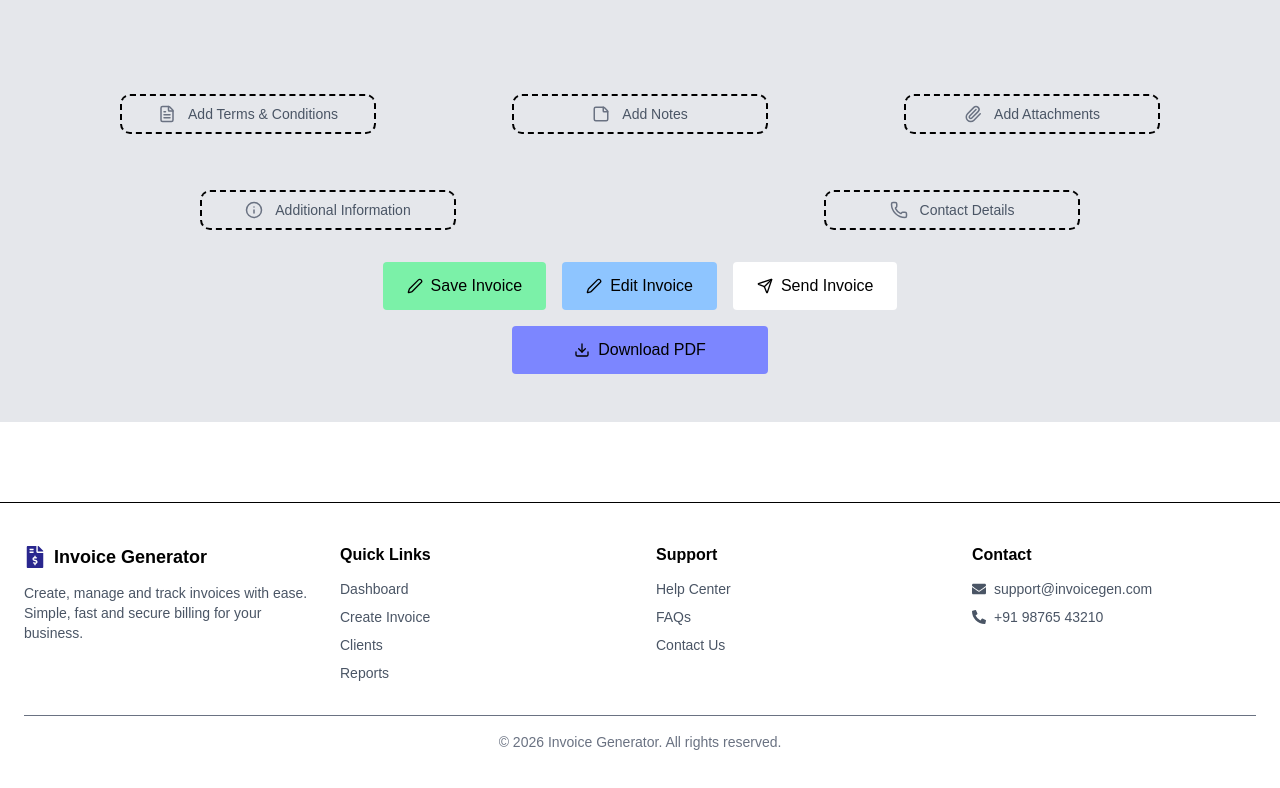
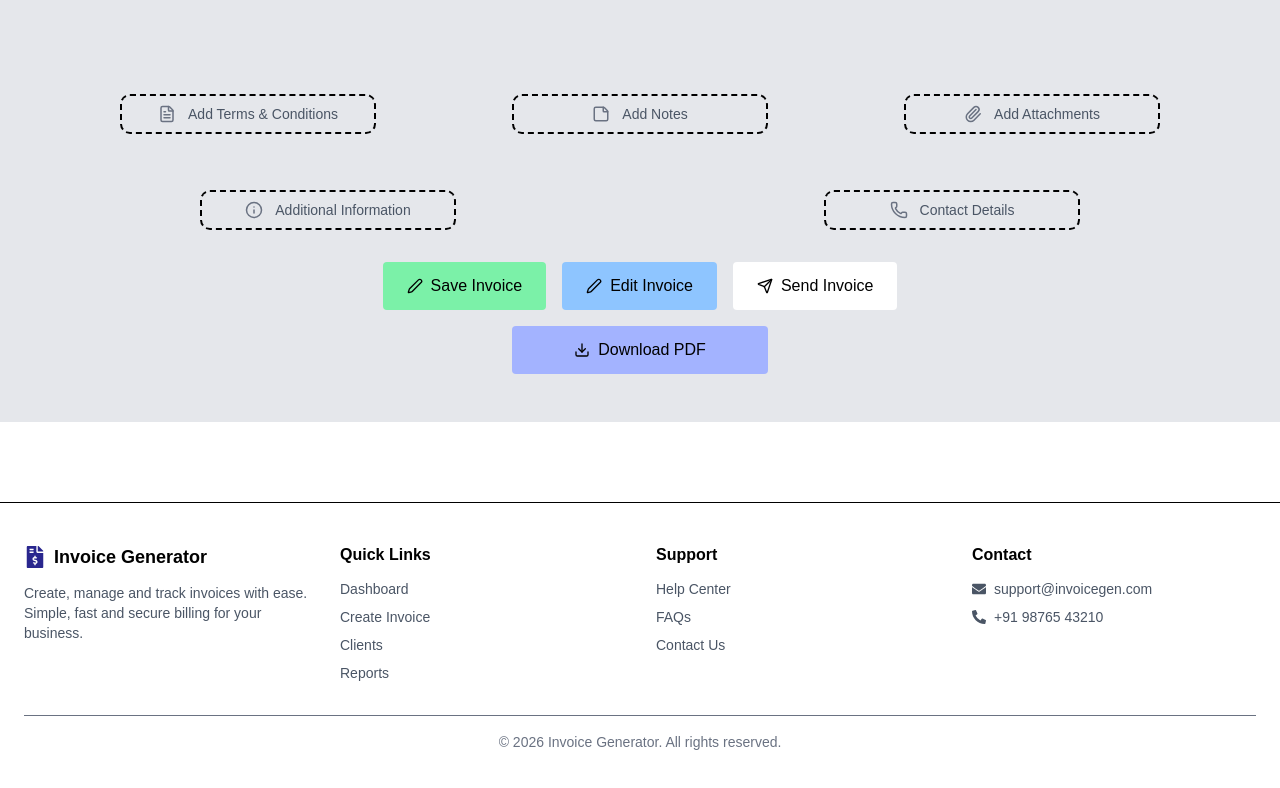
Before and after one commit to Srimathi0910/Invoice-generator, a Next.js app: page /preview in a window 1280 px wide. Shown: the part 798-1586 px from the top of the page. Built offline with nearby package versions, Linux system fonts and the light colour scheme; sample sign-in values are in the browser's storage; a web font is replaced by a local one.

Commit message:
Add all new files for deployment

```diff
--- a/app/preview/InvoicePreview.tsx
+++ b/app/preview/InvoicePreview.tsx
@@ -1272,7 +1272,9 @@ const InvoicePreview = () => {
 
       <motion.div variants={itemVariant} className="flex justify-center mb-6">
   <button
-          className={`bg-indigo-400 text-black px-6 py-2 h-12 w-64 rounded flex items-center justify-center gap-2 ${downloading ? "bg-indigo-400 cursor-not-allowed" : "bg-indigo-300"}`}
+    className={`relative h-12 w-64 rounded flex items-center justify-center
+      ${downloading ? "bg-indigo-400 cursor-not-allowed" : "bg-indigo-300"}
+    `}
     disabled={downloading}
     onClick={() => {
       if (editMode) {
@@ -1289,10 +1291,44 @@ const InvoicePreview = () => {
       });
     }}
   >
+    {/* Normal content */}
+    <span
+      className={`flex items-center gap-2 transition-opacity duration-200
+        ${downloading ? "opacity-0" : "opacity-100"}
+      `}
+    >
       <Download size={16} />
-          {downloading ? "Downloading PDF" : "Download PDF"}
+      Download PDF
+    </span>
+
+    {/* Loader / downloading text */}
+    {downloading && (
+      <span className="absolute flex items-center gap-2">
+        <svg
+          className="animate-spin h-4 w-4"
+          viewBox="0 0 24 24"
+        >
+          <circle
+            className="opacity-25"
+            cx="12"
+            cy="12"
+            r="10"
+            stroke="currentColor"
+            strokeWidth="4"
+            fill="none"
+          />
+          <path
+            className="opacity-75"
+            fill="currentColor"
+            d="M4 12a8 8 0 018-8v4a4 4 0 00-4 4H4z"
+          />
+        </svg>
+        Downloading PDF
+      </span>
+    )}
   </button>
 </motion.div>
+
 
 
       {popup.open && (
```
Lines whose indentation alone changed are shown as unchanged.
